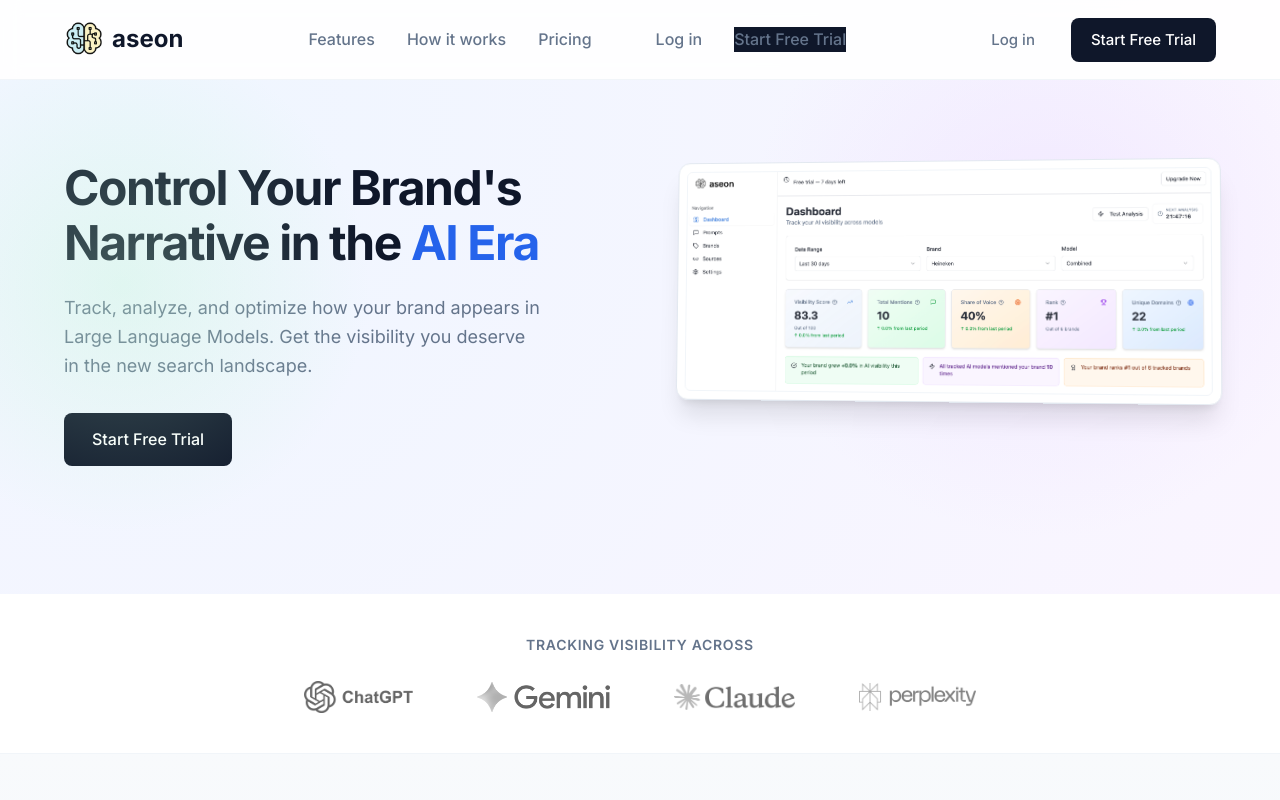
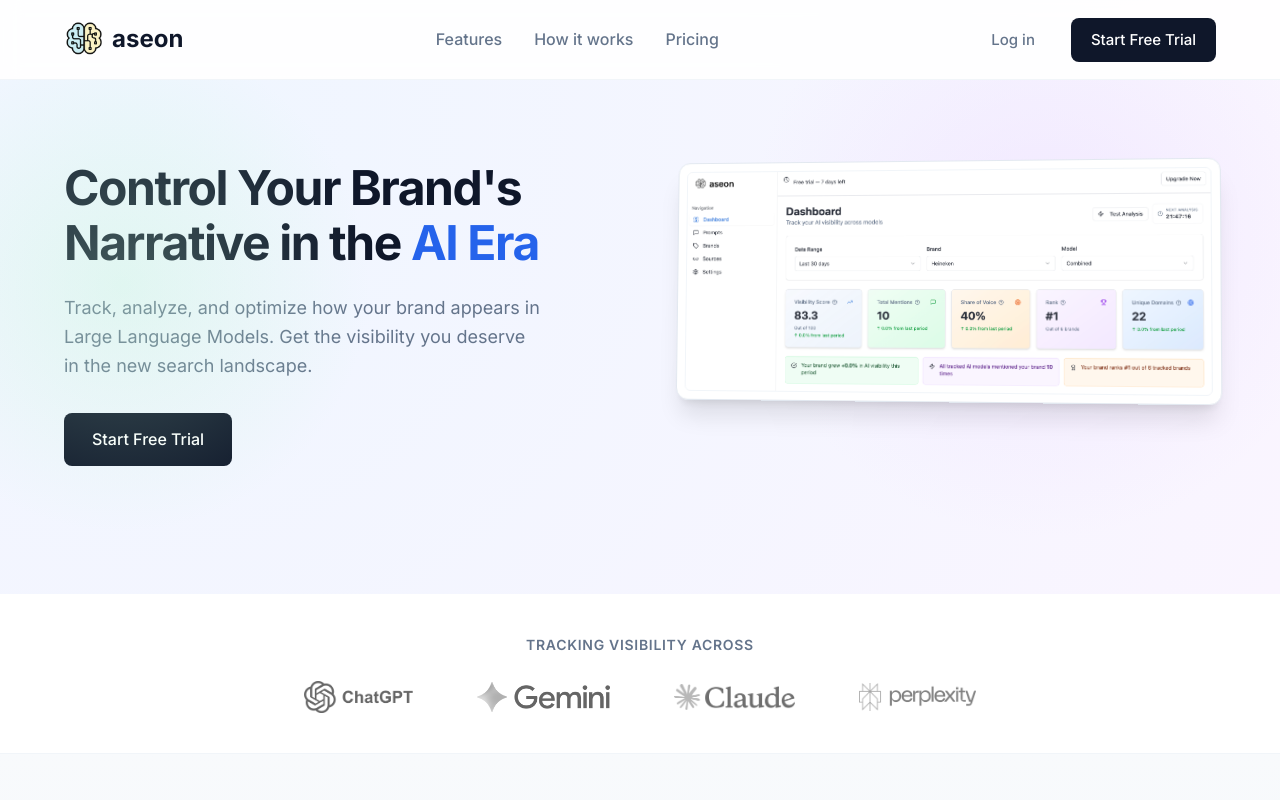
Before and after one commit to davidnoordberg/aseon-landing, a website built with Vite: page index.html in a window 1280 px wide. Shown: the top 800 px of the page. Built offline with nearby package versions, Linux system fonts and the light colour scheme.

Commit message:
Remove duplicate nav buttons

```diff
--- a/index.html
+++ b/index.html
@@ -59,9 +59,6 @@
         <a href="#features">Features</a>
         <a href="#how-it-works">How it works</a>
         <a href="#pricing">Pricing</a>
-        <div class="mobile-menu-separator"></div>
-        <a href="https://app.aseon.io/auth" class="mobile-menu-btn-link btn-text">Log in</a>
-        <a href="https://app.aseon.io/auth" class="mobile-menu-btn-link btn-primary">Start Free Trial</a>
       </div>
       <div class="nav-actions">
         <a href="https://app.aseon.io/auth" class="btn btn-text">Log in</a>
```
